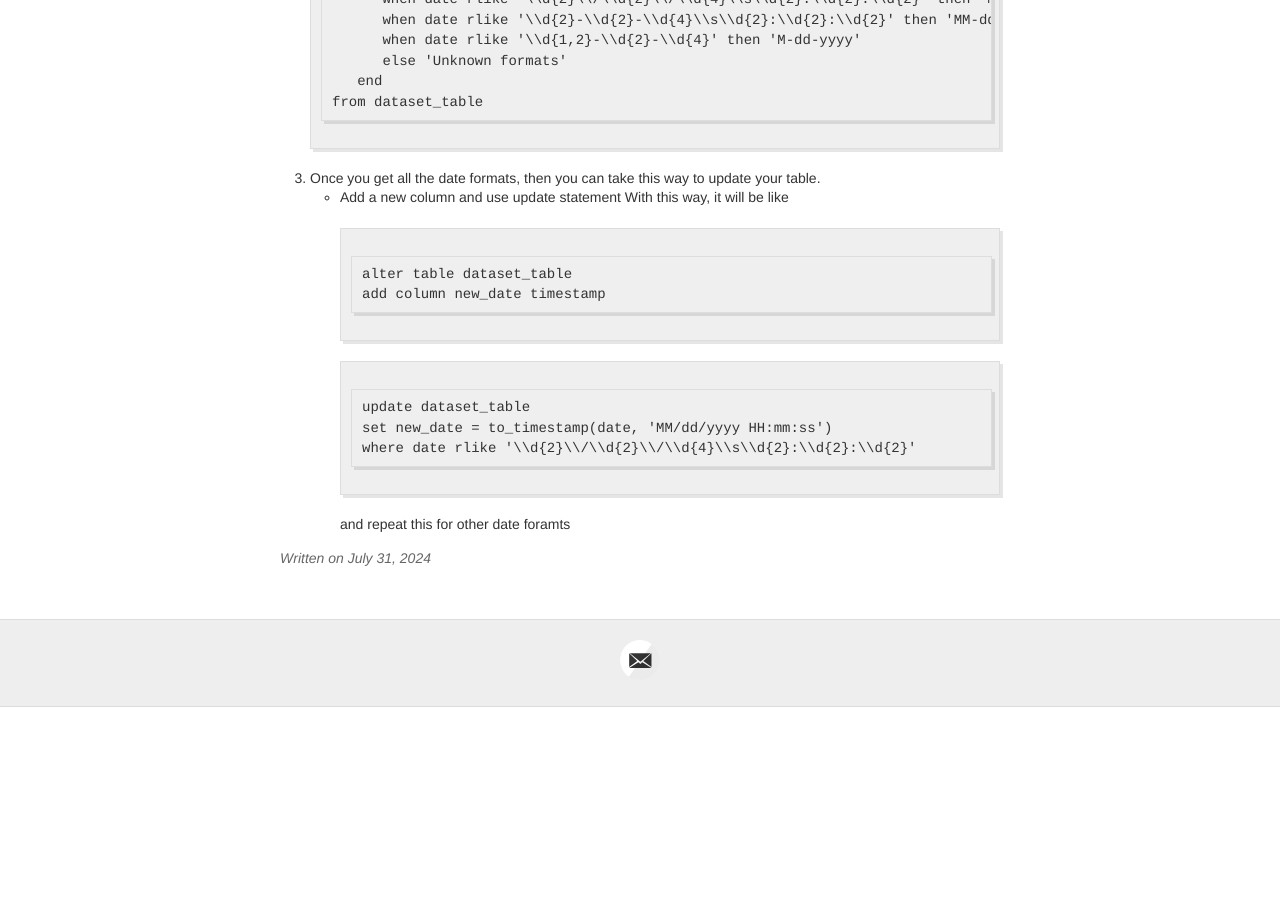
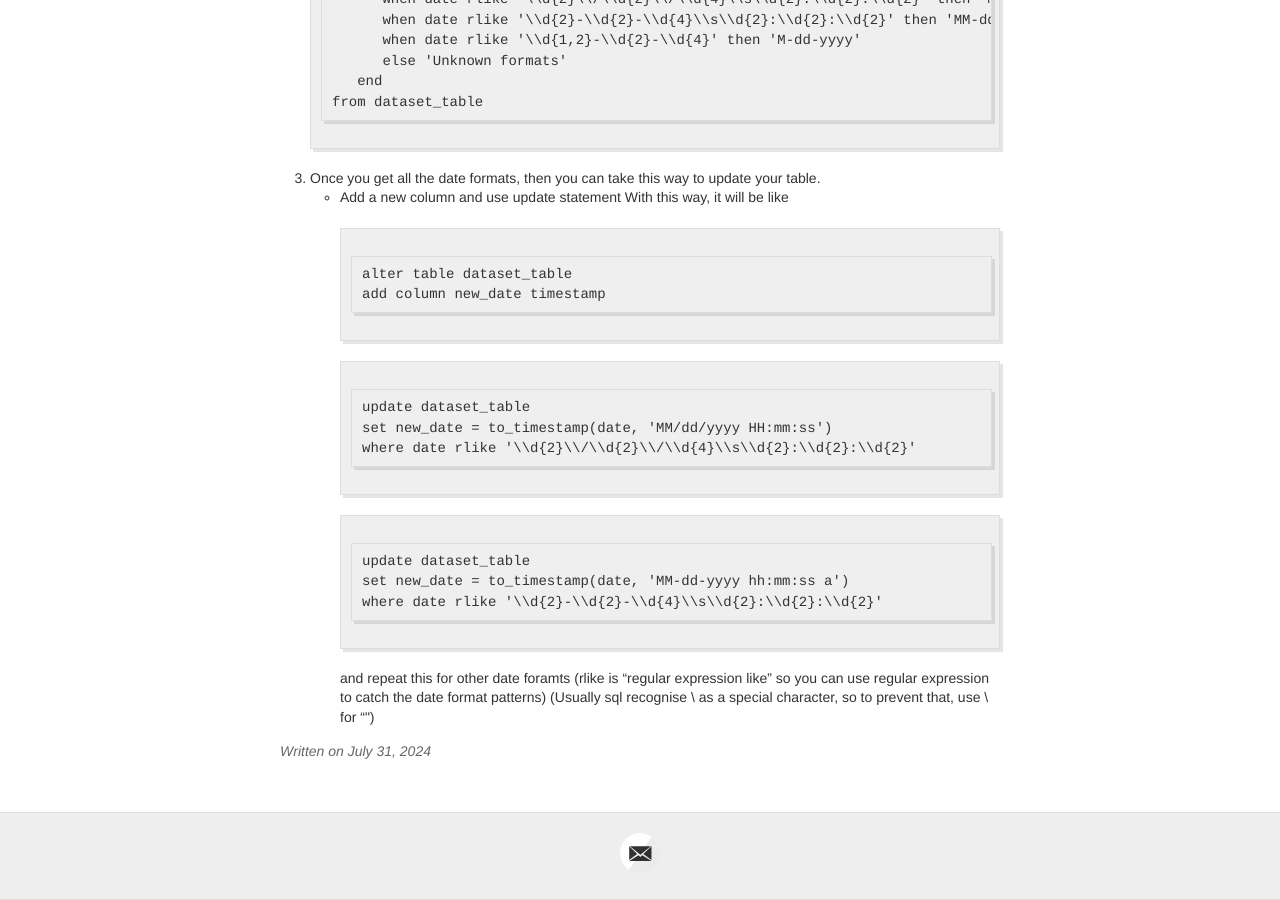
Before and after one commit to noahtjkim/noahtjkim.github.io, a Jekyll site: the page built from _posts/2024-07-31-Handling-Date-Format.md, in a window 1280 px wide and 900 px high, scrolled down 774 px. Built offline with Jekyll 4.4.1, drawn with Linux system fonts in a browser that asks for light colours; before the commit the page ends 1481 px from its top, so only the background shows below that.

Commit message:
Update 2024-07-31-Handling-Date-Format.md

````diff
--- a/_posts/2024-07-31-Handling-Date-Format.md
+++ b/_posts/2024-07-31-Handling-Date-Format.md
@@ -50,4 +50,11 @@ I'd like to introduce one of the ways.
      set new_date = to_timestamp(date, 'MM/dd/yyyy HH:mm:ss')
      where date rlike '\\d{2}\\/\\d{2}\\/\\d{4}\\s\\d{2}:\\d{2}:\\d{2}'
      ```
+     ```
+     update dataset_table
+     set new_date = to_timestamp(date, 'MM-dd-yyyy hh:mm:ss a')
+     where date rlike '\\d{2}-\\d{2}-\\d{4}\\s\\d{2}:\\d{2}:\\d{2}'
+     ```
      and repeat this for other date foramts
+     (rlike is "regular expression like" so you can use regular expression to catch the date format patterns)
+     (Usually sql recognise \ as a special character, so to prevent that, use \\ for "\")
````
